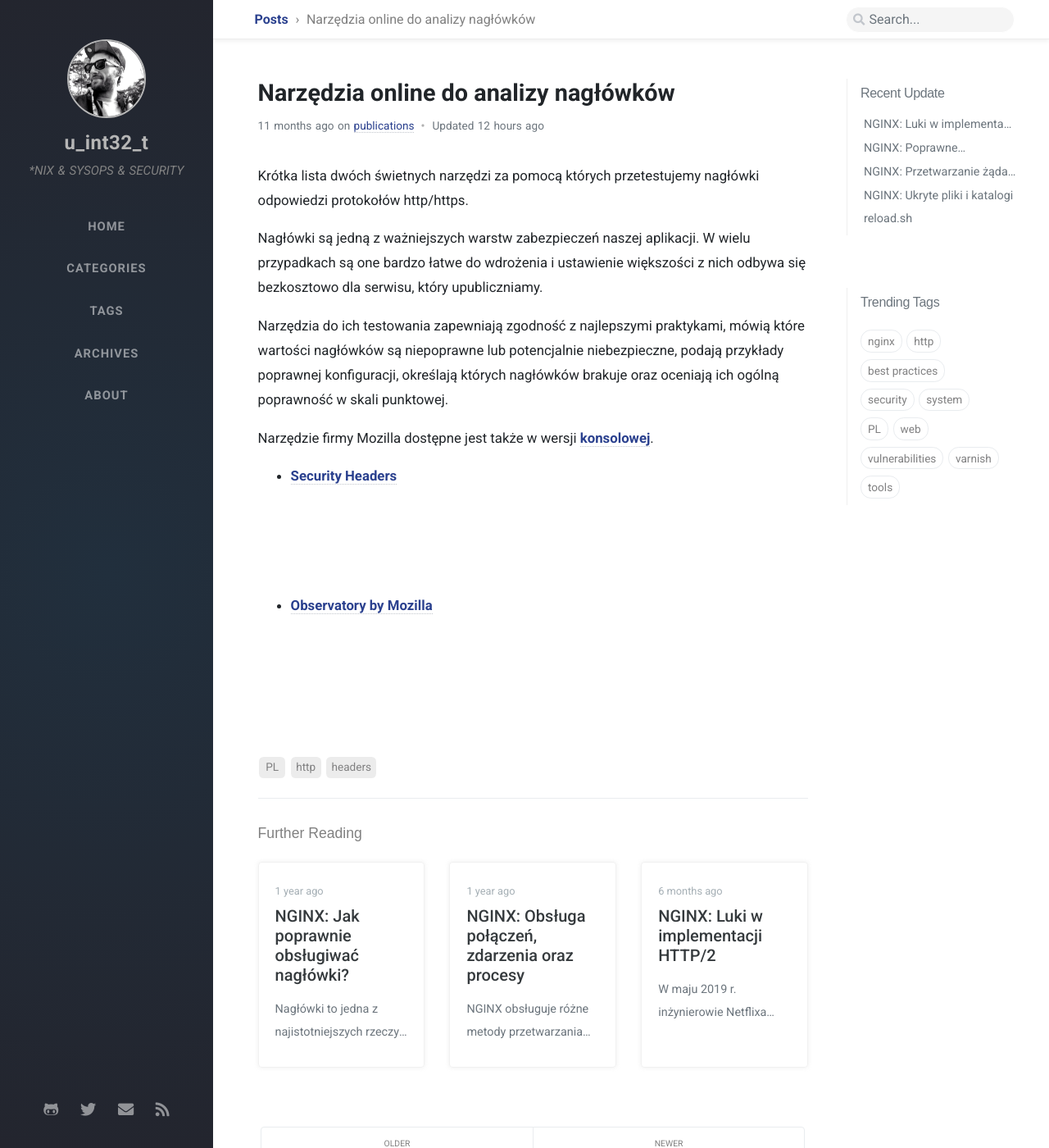
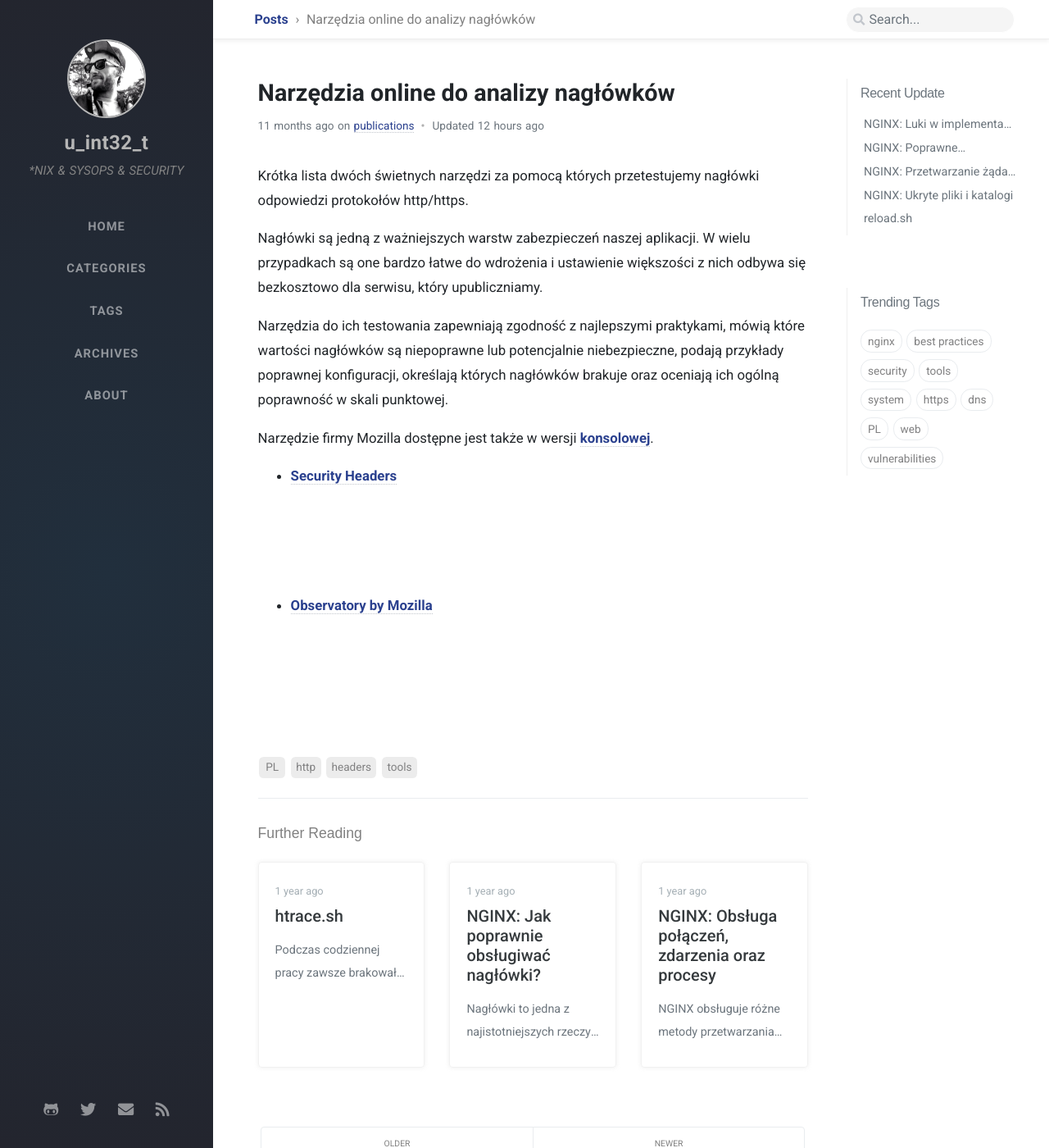
Before and after one commit to morristech/trimstray.github.io, a Jekyll site: the page built from _posts/2019-03-04-narzedzia_online_do_analizy_naglowkow.md, in a window 1280 px wide and 1400 px high. Shown: the whole window at 82% size. Built offline with Jekyll 4.4.1, drawn with Linux system fonts in a browser that asks for light colours; nearby versions of some CDN libraries; some web fonts are replaced; comment, search, counter and statistics services are not loaded; some of the changed text lies outside the part shown.

Commit message:
minor updates; add new post - signed-off-by: trimstray <trimstray@gmail.com>

```diff
--- a/_posts/2019-01-09-htrace_sh.md
+++ b/_posts/2019-01-09-htrace_sh.md
@@ -3,7 +3,7 @@ layout: post
 title: htrace.sh
 date: 2019-01-09 20:14:05
 categories: [projects]
-tags: [PL, projects]
+tags: [PL, projects, http, https, debugging, profiling]
 comments: false
 favorite: true
 seo:
--- a/_posts/2019-03-04-narzedzia_online_do_analizy_naglowkow.md
+++ b/_posts/2019-03-04-narzedzia_online_do_analizy_naglowkow.md
@@ -3,7 +3,7 @@ layout: post
 title: Narzędzia online do analizy nagłówków
 date: 2019-03-04 19:47:15
 categories: [publications]
-tags: [PL, http, headers]
+tags: [PL, http, headers, tools]
 comments: false
 favorite: false
 seo:
```
Also changed, not shown: _posts/2015-09-11-openssl_i_mechanizm_sni.md (+1 -1 lines), _posts/2016-07-28-dns_recon-narzedzia.md (+1 -1 lines), _posts/2018-11-25-https_on_stack_overflow.md (+1 -1 lines), _posts/2020-02-19-owasp-api-security-top-10.md (added, +22 -0 lines).
